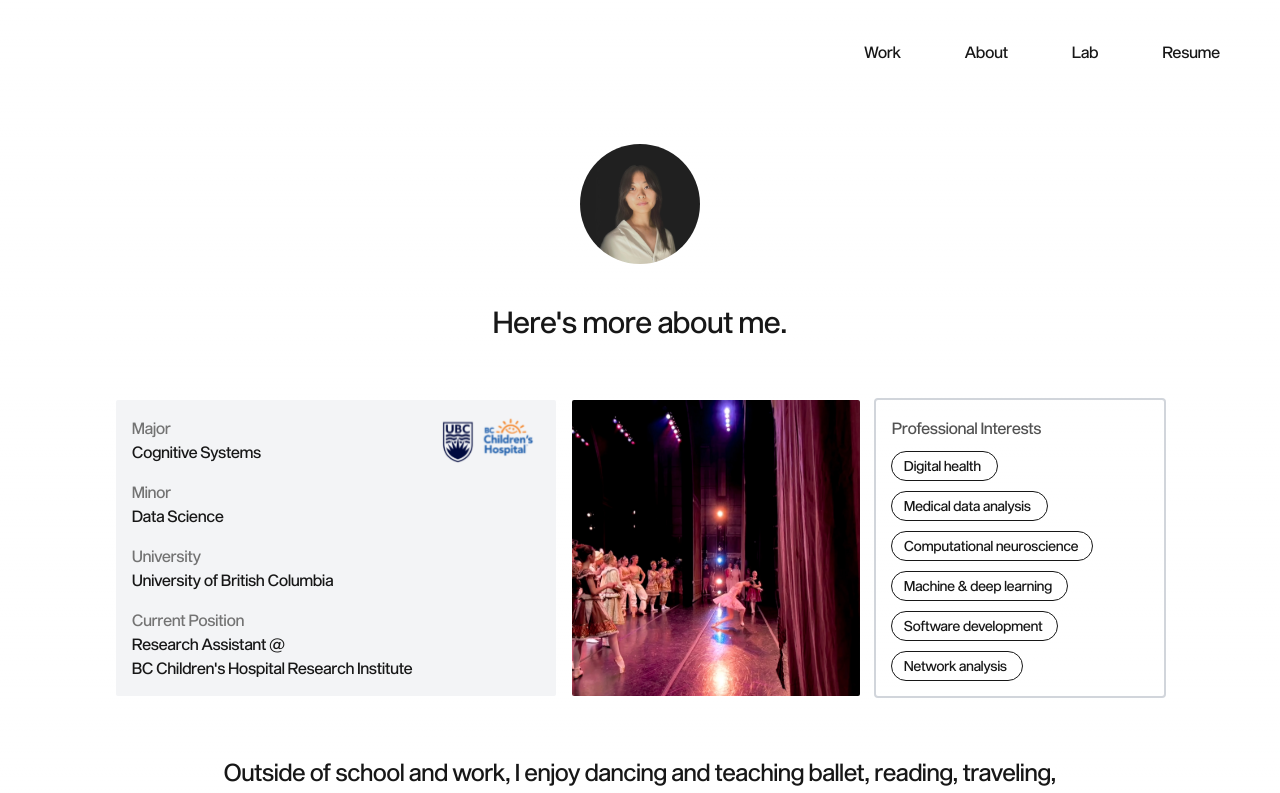
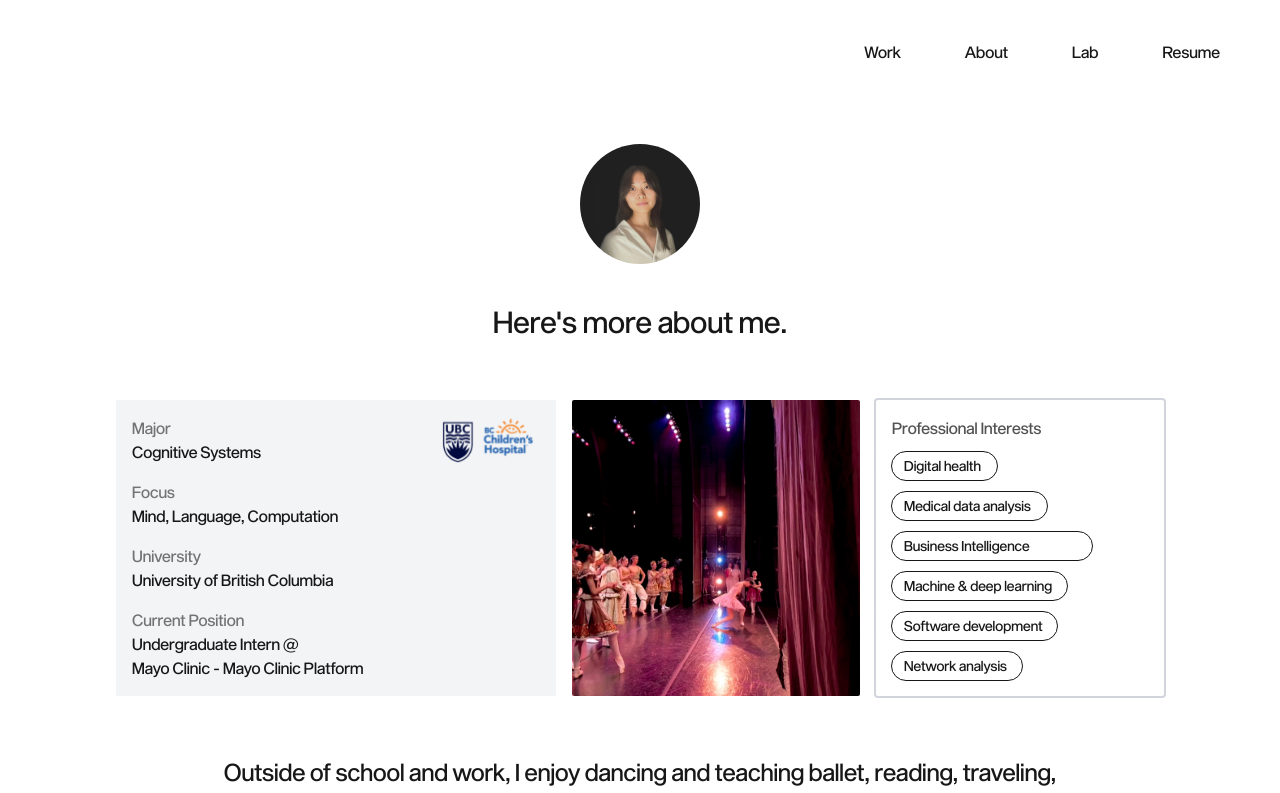
Before and after one commit to leesadie/Portfolio_2024, a Next.js app: page /about in a window 1280 px wide. Shown: the top 793 px of the page. Built offline with nearby package versions, Linux system fonts and the light colour scheme.

Commit message:
Update AboutClient.tsx

```diff
--- a/app/about/AboutClient.tsx
+++ b/app/about/AboutClient.tsx
@@ -68,10 +68,10 @@ const AboutClient = () => {
                         Cognitive Systems
                     </div>
                     <div className="text-neutral-500 pl-4 pt-4 text-sm lg:text-base">
-                        Minor
+                        Focus
                     </div>
                     <div className="text-neutral-900 pl-4 text-sm lg:text-base">
-                        Data Science
+                        Mind, Language, Computation
                     </div>
                     <div className="text-neutral-500 pl-4 pt-4 text-sm lg:text-base">
                         University
@@ -83,10 +83,10 @@ const AboutClient = () => {
                         Current Position
                     </div>
                     <div className="text-neutral-900 pl-4 text-sm lg:text-base">
-                        Research Assistant @
+                        Undergraduate Intern @
                     </div>
                     <div className="text-neutral-900 pl-4 pb-4 pr-8 lg:pr-0 text-sm lg:text-base">
-                        BC Children's Hospital Research Institute
+                        Mayo Clinic - Mayo Clinic Platform
                     </div>
                 </div>
                 <div
@@ -178,7 +178,7 @@ const AboutClient = () => {
                                     lg:w-[200px]
                                 "
                             >
-                                Computational neuroscience
+                                Business Intelligence
                             </div>
                         </div>
                         <div className="pl-4 pt-3">
```
